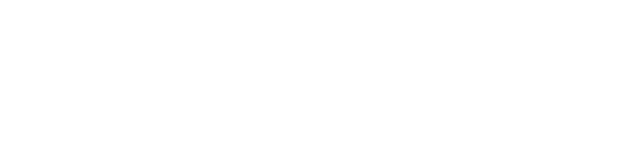
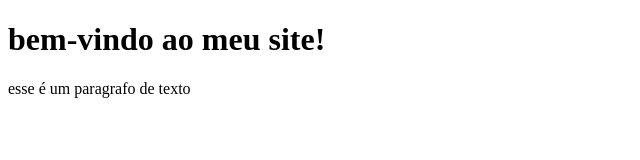
Before and after one commit to ayran-alves/html, a plain HTML site: page index.html in a window 1280 px wide. Shown: the whole page, without its empty margins (0-640 px from the left). Drawn offline with Linux system fonts and the light colour scheme.

Commit message:
Add files via upload

```diff
--- a/index.html
+++ b/index.html
@@ -1 +1,16 @@
 <!DOCTYPE html>
+<html>
+   <head>
+    <title>
+        Pagina do Ayran
+    </title>
+</head>
+<body>
+    <h1>
+        bem-vindo ao meu site!
+        </h1>
+        <p>
+            esse é um paragrafo de texto
+        </p>
+    </body>
+</html>
```
